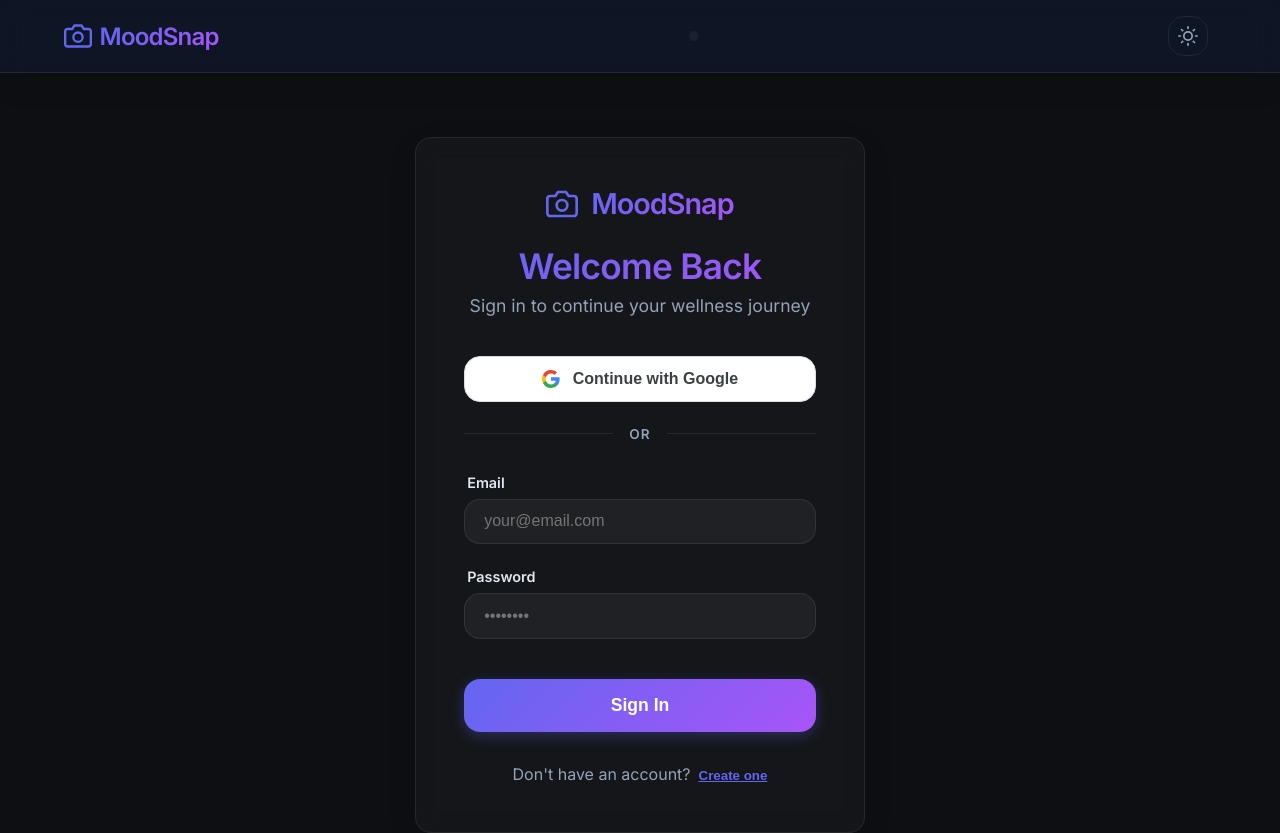
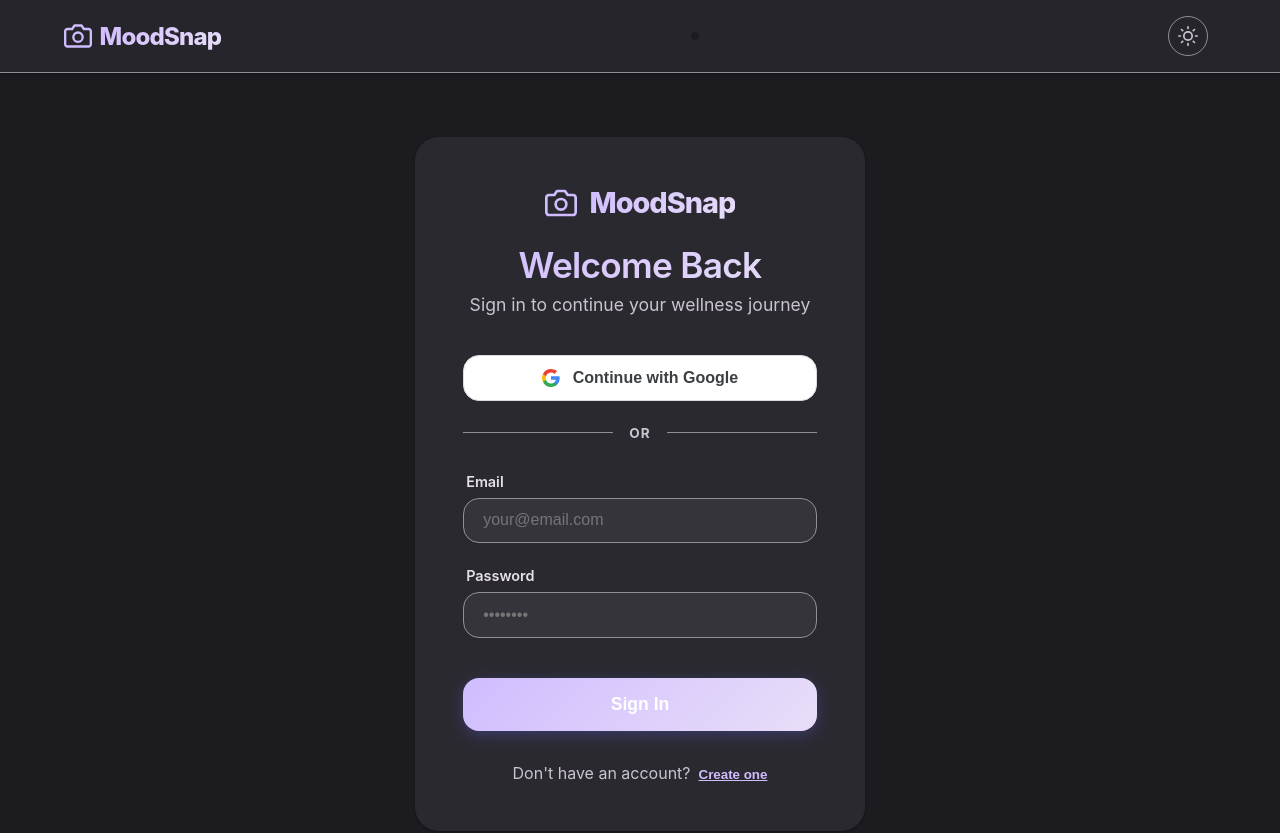
Before and after one commit to anaghahallur/MoodSnap, a React (Create React App) app in the folder client/: page / in a window 1280 px wide. Shown: the top 833 px of the page. Built offline with nearby package versions, Linux system fonts and the light colour scheme; no server answers; the HTML template or start-up script is replaced by a standard one.

Commit message:
feat(ui): complete rewrite to Material Design 3 (Material You) with tonal surfaces, robuto typography, pill buttons, and atmospheric blur backgrounds

```diff
--- a/client/src/App.css
+++ b/client/src/App.css
@@ -42,7 +42,7 @@
 }
 
 .animated {
-  animation: slide-up 0.5s cubic-bezier(0.4, 0, 0.2, 1);
+  animation: slide-up 0.4s cubic-bezier(0.2, 0, 0, 1);
 }
 
 @keyframes slide-up {
@@ -57,13 +57,17 @@
   }
 }
 
-/* Glassmorphism Panel */
+/* Repurposed to MD3 Surface Container */
 .glass-panel {
-  background: var(--glass-bg);
-  backdrop-filter: blur(12px);
-  border: 1px solid var(--glass-border);
-  border-radius: var(--radius-md);
-  box-shadow: 0 10px 30px rgba(0, 0, 0, 0.1);
+  background: var(--surface-container);
+  border-radius: var(--radius-lg);
+  border: none;
+  box-shadow: var(--shadow-sm);
+  transition: transform var(--transition-normal), box-shadow var(--transition-normal);
+}
+
+.glass-panel:hover {
+  box-shadow: var(--shadow-md);
 }
 
 /* Home View Styles */
--- a/client/src/components/CommunityMood.css
+++ b/client/src/components/CommunityMood.css
@@ -90,16 +90,16 @@
 
 .mood-bar-track {
     height: 8px;
-    background: var(--glass-border);
-    border-radius: 10px;
+    background: var(--surface-container-low);
+    border-radius: var(--radius-full);
     overflow: hidden;
 }
 
 .mood-bar-fill {
     height: 100%;
     background: var(--primary-gradient);
-    border-radius: 10px;
-    transition: width 1s cubic-bezier(0.4, 0, 0.2, 1);
+    border-radius: var(--radius-full);
+    transition: width 1s var(--transition-normal);
 }
 
 .community-footer {
--- a/client/src/components/Navbar.css
+++ b/client/src/components/Navbar.css
@@ -16,6 +16,7 @@
     background: var(--nav-bg);
     backdrop-filter: blur(12px);
     border-bottom: 1px solid var(--glass-border);
+    transition: all var(--transition-normal);
 }
 
 .nav-left {
@@ -28,11 +29,15 @@
     align-items: center;
     gap: 0.6rem;
     cursor: pointer;
-    transition: transform 0.2s;
+    transition: transform var(--transition-fast);
 }
 
 .nav-logo:hover {
     transform: scale(1.02);
+}
+
+.nav-logo:active {
+    transform: scale(0.95);
 }
 
 .logo-icon {
@@ -67,9 +72,9 @@
 .nav-center {
     display: flex;
     gap: 0.5rem;
-    background: rgba(255, 255, 255, 0.05);
-    padding: 0.3rem;
-    border-radius: var(--radius-sm);
+    background: var(--surface-container-low);
+    padding: 4px;
+    border-radius: var(--radius-full);
 }
 
 .nav-link {
@@ -80,18 +85,23 @@
     font-size: 0.95rem;
     font-weight: 600;
     cursor: pointer;
-    border-radius: var(--radius-sm);
-    transition: all 0.3s cubic-bezier(0.4, 0, 0.2, 1);
+    border-radius: var(--radius-full);
+    transition: all var(--transition-fast);
 }
 
 .nav-link:hover {
     color: var(--text-primary);
-    background: rgba(255, 255, 255, 0.05);
+    background: var(--hover-layer);
+}
+
+.nav-link:active {
+    transform: scale(0.95);
+    background: var(--active-layer);
 }
 
 .nav-link.active {
-    color: var(--text-primary);
-    background: var(--primary-accent);
+    color: var(--primary-on);
+    background: var(--accent-color);
 }
 
 .nav-right {
@@ -106,23 +116,28 @@
     background: transparent;
     border: 1px solid var(--glass-border);
     color: var(--text-secondary);
-    padding: 0.5rem 1rem;
-    border-radius: var(--radius-md);
+    padding: 0.5rem 1.2rem;
+    border-radius: var(--radius-full);
     cursor: pointer;
-    transition: all 0.3s;
+    transition: all var(--transition-fast);
     font-weight: 500;
 }
 
 .nav-profile:hover {
-    border-color: var(--primary-accent);
+    border-color: var(--accent-color);
     color: var(--text-primary);
-    background: rgba(255, 255, 255, 0.05);
+    background: var(--hover-layer);
+}
+
+.nav-profile:active {
+    transform: scale(0.95);
+    background: var(--active-layer);
 }
 
 .nav-profile.active {
-    border-color: var(--primary-accent);
-    color: var(--primary-accent);
-    background: rgba(99, 102, 241, 0.1);
+    border-color: var(--accent-color);
+    color: var(--accent-color);
+    background: var(--hover-layer);
 }
 
 .theme-toggle {
@@ -134,17 +149,21 @@
     display: flex;
     align-items: center;
     justify-content: center;
-    border-radius: var(--radius-md);
+    border-radius: var(--radius-full);
     cursor: pointer;
-    transition: all 0.3s cubic-bezier(0.4, 0, 0.2, 1);
+    transition: all var(--transition-fast);
     margin-right: 0.5rem;
 }
 
 .theme-toggle:hover {
-    border-color: var(--primary-accent);
+    border-color: var(--accent-color);
     color: var(--text-primary);
-    background: rgba(255, 255, 255, 0.05);
-    transform: translateY(-2px);
+    background: var(--hover-layer);
+}
+
+.theme-toggle:active {
+    transform: scale(0.95);
+    background: var(--active-layer);
 }
 
 .theme-toggle svg {
--- a/client/src/components/PatternInsight.css
+++ b/client/src/components/PatternInsight.css
@@ -1,15 +1,17 @@
 .pattern-insight-card {
     padding: 24px;
     margin-bottom: 24px;
-    border-left: 4px solid var(--accent-color);
+    background: var(--surface-container-low);
+    border-radius: var(--radius-lg);
+    box-shadow: var(--shadow-sm);
     position: relative;
     overflow: hidden;
-    transition: transform 0.3s ease, box-shadow 0.3s ease;
+    transition: transform var(--transition-normal), box-shadow var(--transition-normal);
 }
 
 .pattern-insight-card:hover {
     transform: translateY(-2px);
-    box-shadow: 0 10px 25px var(--accent-glow);
+    box-shadow: var(--shadow-md);
 }
 
 .insight-header {
@@ -48,10 +50,10 @@
 
 .insight-badge {
     background: var(--accent-color);
-    color: white;
+    color: var(--primary-on);
     font-size: 0.75rem;
     padding: 4px 10px;
-    border-radius: 20px;
+    border-radius: var(--radius-full);
     font-weight: 600;
 }
 
@@ -91,8 +93,3 @@
         background-position: -200% 0;
     }
 }
-
-/* Light mode overrides if needed */
-:root.light-mode .pattern-insight-card {
-    border-left-width: 6px;
-}
--- a/client/src/components/WeeklySummary.css
+++ b/client/src/components/WeeklySummary.css
@@ -1,8 +1,15 @@
 .weekly-summary {
     margin-top: 2rem;
     padding: 1.5rem;
-    animation: fade-up 0.8s ease-out;
-    border-left: 4px solid var(--secondary-accent);
+    background: var(--surface-container-low);
+    border-radius: var(--radius-lg);
+    box-shadow: var(--shadow-sm);
+    animation: fade-up 0.8s cubic-bezier(0.2, 0, 0, 1) forwards;
+    transition: all var(--transition-normal);
+}
+
+.weekly-summary:hover {
+    box-shadow: var(--shadow-md);
 }
 
 .summary-header {
--- a/client/src/index.css
+++ b/client/src/index.css
@@ -1,89 +1,82 @@
-@import url('https://fonts.googleapis.com/css2?family=Inter:wght@400;500;600&display=swap');
+@import url('https://fonts.googleapis.com/css2?family=Roboto:wght@400;500;700&display=swap');
 
 :root {
-  --bg-color: #0d0f12;
-  --text-primary: #e2e8f0;
-  --text-secondary: #94a3b8;
+  /* MD3 Base Mode (Dark Mode Default) */
+  --bg-color: #1C1B1F;
+  --text-primary: #E6E1E5;
+  --text-secondary: #CAC4D0;
 
-  --glass-bg: rgba(255, 255, 255, 0.03);
-  --glass-border: rgba(255, 255, 255, 0.08);
-  --glass-highlight: rgba(255, 255, 255, 0.12);
+  /* Surfaces */
+  --surface-container: #2B2930;
+  --surface-container-low: #1D1B20;
+  --glass-bg: var(--surface-container);
+  --glass-border: #938F99;
+  --glass-highlight: #36343B;
 
-  --accent-color: #6366f1;
-  --accent-hover: #4f46e5;
-  --accent-glow: rgba(99, 102, 241, 0.4);
+  /* Primary (Purple Seed #D0BCFF for Dark) */
+  --accent-color: #D0BCFF;
+  --accent-hover: rgba(208, 188, 255, 0.9);
+  --accent-glow: rgba(208, 188, 255, 0.1);
+  --primary-on: #381E72;
 
+  /* State Layers */
+  --hover-layer: rgba(208, 188, 255, 0.1);
+  --active-layer: rgba(208, 188, 255, 0.2);
+
+  /* Status Colors */
   --success-color: #10b981;
   --warning-color: #f59e0b;
   --danger-color: #ef4444;
   --info-color: #3b82f6;
 
-  --radius-sm: 8px;
+  /* MD3 Border Radii */
+  --radius-sm: 12px;
   --radius-md: 16px;
   --radius-lg: 24px;
+  --radius-xl: 32px;
+  --radius-xxl: 48px;
+  --radius-full: 9999px;
 
-  --transition-fast: 0.2s ease;
-  --transition-normal: 0.3s cubic-bezier(0.4, 0, 0.2, 1);
-  --primary-gradient: linear-gradient(135deg, #6366f1 0%, #a855f7 100%);
-  --nav-bg: rgba(15, 23, 42, 0.8);
+  /* MD3 Easing & Elevation */
+  --transition-fast: 200ms cubic-bezier(0.2, 0, 0, 1);
+  --transition-normal: 300ms cubic-bezier(0.2, 0, 0, 1);
+  --shadow-sm: 0 1px 3px rgba(0,0,0,0.12), 0 1px 2px rgba(0,0,0,0.24);
+  --shadow-md: 0 4px 6px rgba(0,0,0,0.16), 0 2px 4px rgba(0,0,0,0.12);
+  --shadow-lg: 0 10px 15px rgba(0,0,0,0.2), 0 4px 6px rgba(0,0,0,0.1);
+
+  --primary-gradient: linear-gradient(135deg, #D0BCFF 0%, #E8DEF8 100%);
+  --nav-bg: rgba(43, 41, 48, 0.8);
 }
 
 :root.light-mode {
-  --bg-color: #f8fafc;
-  --text-primary: #1e293b;
-  --text-secondary: #64748b;
+  /* MD3 Light Mode */
+  --bg-color: #FFFBFE;
+  --text-primary: #1C1B1F;
+  --text-secondary: #49454F;
 
-  --glass-bg: rgba(255, 255, 255, 0.7);
-  --glass-border: rgba(0, 0, 0, 0.08);
-  --glass-highlight: rgba(255, 255, 255, 1);
+  /* Surfaces */
+  --surface-container: #F3EDF7;
+  --surface-container-low: #E7E0EC;
+  --glass-bg: var(--surface-container);
+  --glass-border: #79747E;
+  --glass-highlight: #E8DEF8;
 
-  --accent-color: #4f46e5;
-  --accent-hover: #4338ca;
-  --accent-glow: rgba(79, 70, 229, 0.2);
-  --primary-gradient: linear-gradient(135deg, #4f46e5 0%, #9333ea 100%);
-  --nav-bg: rgba(255, 255, 255, 0.8);
-}
+  /* Primary (Purple Seed #6750A4 for Light) */
+  --accent-color: #6750A4;
+  --accent-hover: rgba(103, 80, 164, 0.9);
+  --accent-glow: rgba(103, 80, 164, 0.1);
+  --primary-on: #FFFFFF;
 
-:root[data-theme='forest'] {
-  --accent-color: #10b981;
-  --accent-hover: #059669;
-  --accent-glow: rgba(16, 185, 129, 0.4);
-  --primary-gradient: linear-gradient(135deg, #10b981 0%, #34d399 100%);
-}
+  /* State Layers */
+  --hover-layer: rgba(103, 80, 164, 0.1);
+  --active-layer: rgba(103, 80, 164, 0.2);
 
-:root[data-theme='forest'].light-mode {
-  --accent-color: #059669;
-  --accent-hover: #047857;
-  --accent-glow: rgba(5, 150, 105, 0.2);
-  --primary-gradient: linear-gradient(135deg, #059669 0%, #10b981 100%);
-}
+  --shadow-sm: 0 1px 2px rgba(0,0,0,0.05);
+  --shadow-md: 0 4px 6px -1px rgba(0,0,0,0.08), 0 2px 4px -1px rgba(0,0,0,0.04);
+  --shadow-lg: 0 10px 15px -3px rgba(0,0,0,0.08), 0 4px 6px -2px rgba(0,0,0,0.04);
 
-:root[data-theme='sunset'] {
-  --accent-color: #f59e0b;
-  --accent-hover: #d97706;
-  --accent-glow: rgba(245, 158, 11, 0.4);
-  --primary-gradient: linear-gradient(135deg, #f59e0b 0%, #f43f5e 100%);
-}
-
-:root[data-theme='sunset'].light-mode {
-  --accent-color: #d97706;
-  --accent-hover: #b45309;
-  --accent-glow: rgba(217, 119, 6, 0.2);
-  --primary-gradient: linear-gradient(135deg, #d97706 0%, #e11d48 100%);
-}
-
-:root[data-theme='rose'] {
-  --accent-color: #ec4899;
-  --accent-hover: #db2777;
-  --accent-glow: rgba(236, 72, 153, 0.4);
-  --primary-gradient: linear-gradient(135deg, #ec4899 0%, #a855f7 100%);
-}
-
-:root[data-theme='rose'].light-mode {
-  --accent-color: #db2777;
-  --accent-hover: #be185d;
-  --accent-glow: rgba(219, 39, 119, 0.2);
-  --primary-gradient: linear-gradient(135deg, #db2777 0%, #9333ea 100%);
+  --primary-gradient: linear-gradient(135deg, #6750A4 0%, #7D5260 100%);
+  --nav-bg: rgba(243, 237, 247, 0.8);
 }
 
 * {
@@ -93,7 +86,7 @@
 }
 
 body {
-  font-family: 'Inter', -apple-system, BlinkMacSystemFont, 'Segoe UI', 'Roboto', sans-serif;
+  font-family: 'Roboto', -apple-system, BlinkMacSystemFont, 'Segoe UI', sans-serif;
   background-color: var(--bg-color);
   color: var(--text-primary);
   -webkit-font-smoothing: antialiased;
@@ -105,33 +98,36 @@
   position: relative;
 }
 
-/* Background ambient glow effects */
+/* MD3 Atmospheric Organic Blur Shapes */
 body::before {
   content: '';
   position: fixed;
-  top: -20%;
+  top: -15%;
   left: -10%;
-  width: 50vw;
+  width: 60vw;
   height: 50vw;
-  border-radius: 50%;
-  background: radial-gradient(circle, rgba(99, 102, 241, 0.15) 0%, rgba(0, 0, 0, 0) 70%);
+  border-radius: 100px;
+  border-top-right-radius: 20px;
+  background: radial-gradient(circle at center, var(--accent-glow) 0%, transparent 70%);
   pointer-events: none;
   z-index: -1;
-  filter: blur(60px);
+  filter: blur(80px);
+  transform: rotate(-15deg);
 }
 
 body::after {
   content: '';
   position: fixed;
   bottom: -20%;
-  right: -10%;
-  width: 60vw;
+  right: -15%;
+  width: 70vw;
   height: 60vw;
   border-radius: 50%;
-  background: radial-gradient(circle, rgba(16, 185, 129, 0.1) 0%, rgba(0, 0, 0, 0) 70%);
+  background: radial-gradient(circle at center, var(--hover-layer) 0%, transparent 65%);
   pointer-events: none;
   z-index: -1;
-  filter: blur(80px);
+  filter: blur(100px);
+  transform: rotate(10deg);
 }
 
 /* Cleaned up App container */
```
Also changed, not shown: client/src/components/MoodInput.css (+25 -19 lines), client/src/components/ProfileView.css (+65 -25 lines), client/src/components/ResultCard.css (+7 -18 lines).
